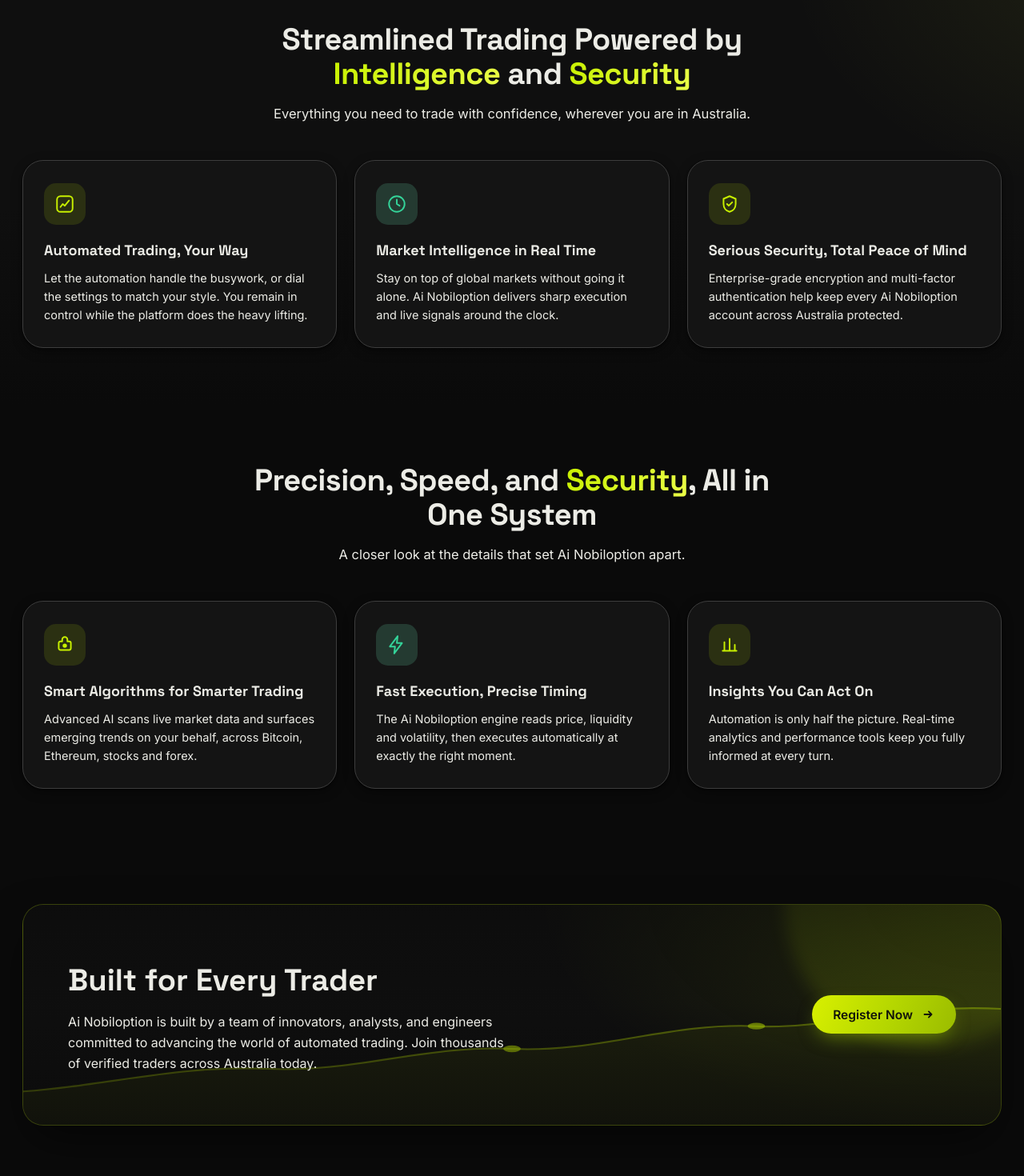
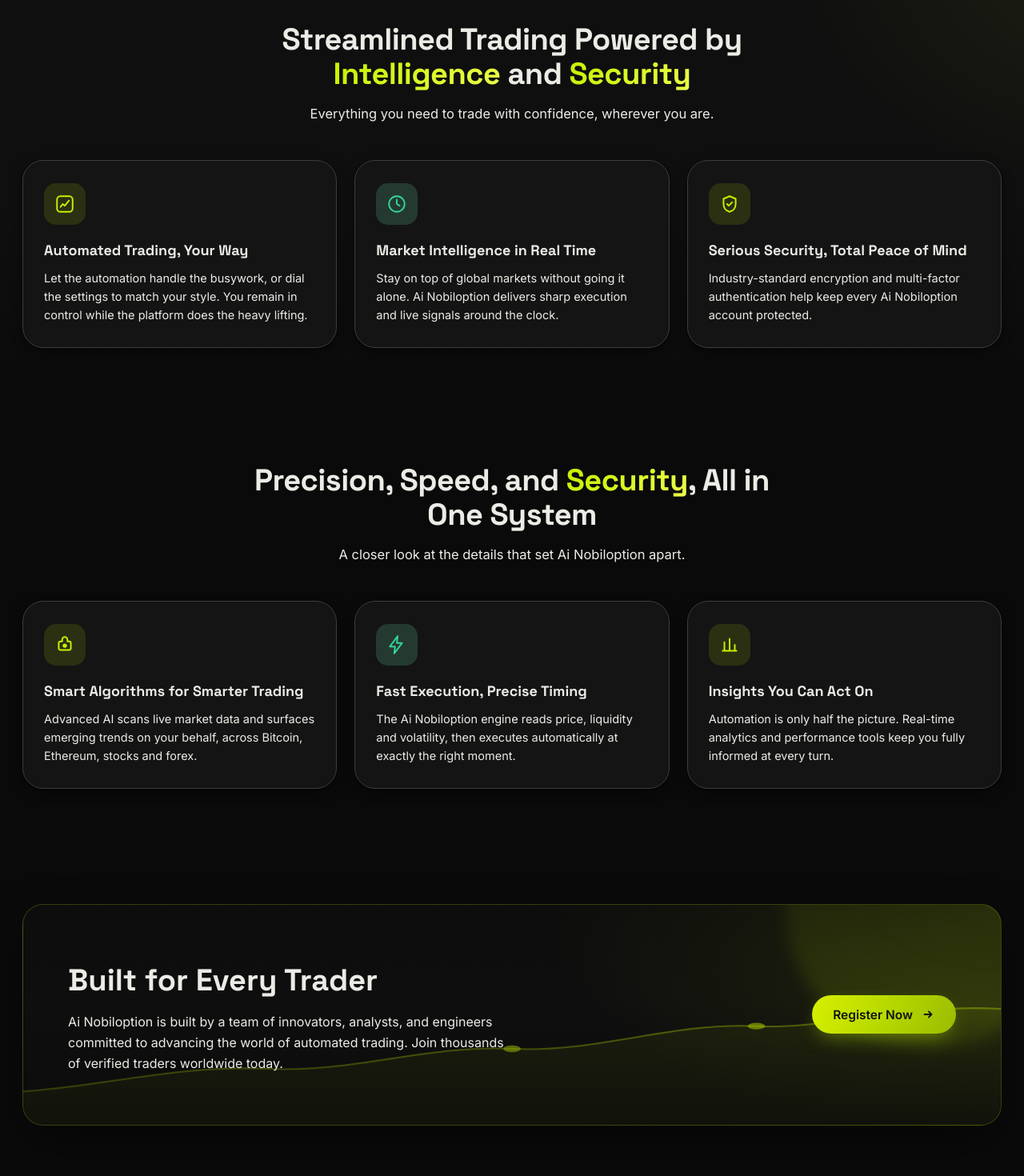
Before and after one commit to ZeeTech-Pvt-Ltd/Ai-Nobiloption, a Next.js app: page / in a window 1280 px wide. Shown: the part 4100-5570 px from the top of the page at 80% size. Built offline with nearby package versions, Linux system fonts and the light colour scheme.

Commit message:
Shift the homepage copy from Australia-only to worldwide

```diff
--- a/app/page.jsx
+++ b/app/page.jsx
@@ -30,7 +30,7 @@ export default function HomePage() {
 
       <CtaBanner
         title="Built for Every Trader"
-        text="Ai Nobiloption is built by a team of innovators, analysts, and engineers committed to advancing the world of automated trading. Join thousands of verified traders across Australia today."
+        text="Ai Nobiloption is built by a team of innovators, analysts, and engineers committed to advancing the world of automated trading. Join thousands of verified traders worldwide today."
         cta="Register Now"
       />
 
--- a/src/components/BlogArticle.jsx
+++ b/src/components/BlogArticle.jsx
@@ -222,7 +222,7 @@ export default function BlogArticle() {
             </p>
             <ol>
               <li>
-                <strong>Deposit Funds</strong>, A minimum of AU$250 is needed to
+                <strong>Deposit Funds</strong>, A minimum of $250 is needed to
                 activate your account.
               </li>
               <li>
@@ -300,7 +300,7 @@ export default function BlogArticle() {
           {/* Final CTA, leads to our own registration form on home */}
           <div className="blog-cta reveal">
             <h3>Is Ai Nobiloption right for you?</h3>
-            <p>Start with as little as AU$250, no hidden fees, no subscriptions, withdraw whenever you like.</p>
+            <p>Start with as little as $250, no hidden fees, no subscriptions, withdraw whenever you like.</p>
             <a className="btn btn-primary" href="/" data-scroll="#register">Activate Now Your Account</a>
           </div>
         </div>
--- a/src/components/Features.jsx
+++ b/src/components/Features.jsx
@@ -7,7 +7,7 @@ export default function Features() {
       <div className="container">
         <div className="section-head reveal">
           <h2 className="h2">Streamlined Trading Powered by <mark>Intelligence</mark> and <mark>Security</mark></h2>
-          <p className="lead">Everything you need to trade with confidence, wherever you are in Australia.</p>
+          <p className="lead">Everything you need to trade with confidence, wherever you are.</p>
         </div>
 
         <div className="feat-grid">
--- a/src/components/FinalCta.jsx
+++ b/src/components/FinalCta.jsx
@@ -4,7 +4,7 @@ export default function FinalCta() {
   return (
     <CtaBanner
       title="Is Closer Than You Think"
-      text="Register in about two minutes and let the AI take it from there. Availability is currently limited to verified residents of Australia."
+      text="Register in about two minutes and let the AI take it from there. Access is currently available to all eligible users worldwide"
       cta="Sign Up Now"
     />
   )
--- a/src/data/content.js
+++ b/src/data/content.js
@@ -41,7 +41,7 @@ export const steps = [
     no: 'STEP 2',
     icon: 'wallet',
     title: 'Deposit Funds',
-    text: 'Start with as little as AU$250. Fund your account by card, bank transfer or a leading e-wallet, and in most cases the money lands within minutes, with no hidden charges and nothing unexpected.',
+    text: 'Start with as little as $250. Fund your account by card, bank transfer or a leading e-wallet, and in most cases the money lands within minutes, with no hidden charges and nothing unexpected.',
     cta: 'Deposit now',
     green: true,
   },
@@ -157,7 +157,7 @@ export const features = [
   },
   {
     icon: 'shield', title: 'Serious Security, Total Peace of Mind',
-    text: 'Enterprise-grade encryption and multi-factor authentication help keep every Ai Nobiloption account across Australia protected.',
+    text: 'Industry-standard encryption and multi-factor authentication help keep every Ai Nobiloption account protected.',
   },
 ]
 
@@ -271,7 +271,7 @@ export const faq = [
   },
   {
     q: 'How Much Do I Need to Start Trading on Ai Nobiloption?',
-    a: 'A minimum deposit of AU$250 is all it takes to activate your trading account, with no subscription fees, hidden charges or registration costs. Start small and grow at a pace that feels right for you.',
+    a: 'A minimum deposit of $250 is all it takes to activate your trading account, with no subscription fees, hidden charges or registration costs. Start small and grow at a pace that feels right for you.',
   },
   {
     q: 'How Secure Are My Money and Data on Ai Nobiloption?',
@@ -299,11 +299,11 @@ export const capabilities = [
   { k: 'Trading Instruments', v: 'Equities, Forex, Crypto & More' },
   { k: 'Account Setup', v: 'Simple and Fast Onboarding' },
   { k: 'Customer Support', v: '24/7 Professional Assistance' },
-  { k: 'Minimum Deposit', v: 'AU$250 · No Hidden Costs' },
+  { k: 'Minimum Deposit', v: '$250 · No Hidden Costs' },
 ]
 
 export const footer = {
-  blurb: 'Ai Nobiloption is an AI-driven automated trading platform for users in Australia, bringing automated strategies, live market insight and dependable security together in one place.',
+  blurb: 'Ai Nobiloption is an AI-driven automated trading platform for users worldwide, bringing automated strategies, live market insight and dependable security together in one place.',
   company: [
     { label: 'Home', href: '/' },
     { label: 'About Us', href: '/about' },
--- a/src/data/seo.js
+++ b/src/data/seo.js
@@ -41,7 +41,7 @@ const organization = {
 
 // The platform described as a schema.org Service, geo-scoped to Australia.
 // all fields reflect claims already on the site (Melbourne base, 24/7
-// support, AU$250 minimum deposit), nothing invented.
+// support, $250 minimum deposit), nothing invented.
 function serviceSchema() {
   return {
     '@context': 'https://schema.org',
@@ -129,7 +129,7 @@ function fullFaqSchema() {
 }
 
 const homeDescription =
-  'Ai Nobiloption, AI-powered automated trading for Australia. 24/7 automated strategies, live signals, bank-grade security. Start with just AU$250.'
+  'Ai Nobiloption, AI-powered automated trading for Australia. 24/7 automated strategies, live signals, bank-grade security. Start with just $250.'
 
 export const seo = {
   home: {
@@ -177,7 +177,7 @@ export const seo = {
   'how-it-works': {
     title: 'How Ai Nobiloption Works, Get Started in 3 Easy Steps',
     description:
-      'Start with Ai Nobiloption in two minutes. Create your account, deposit from just AU$250, and let the AI trade around the clock. No hidden fees.',
+      'Start with Ai Nobiloption in two minutes. Create your account, deposit from just $250, and let the AI trade around the clock. No hidden fees.',
     keywords: 'how to start automated trading, Ai Nobiloption sign up, AI trading steps, automated trading for beginners',
     canonical: `${SITE}/how-it-works`,
     robots: 'index, follow, max-image-preview:large, max-snippet:-1',
```
